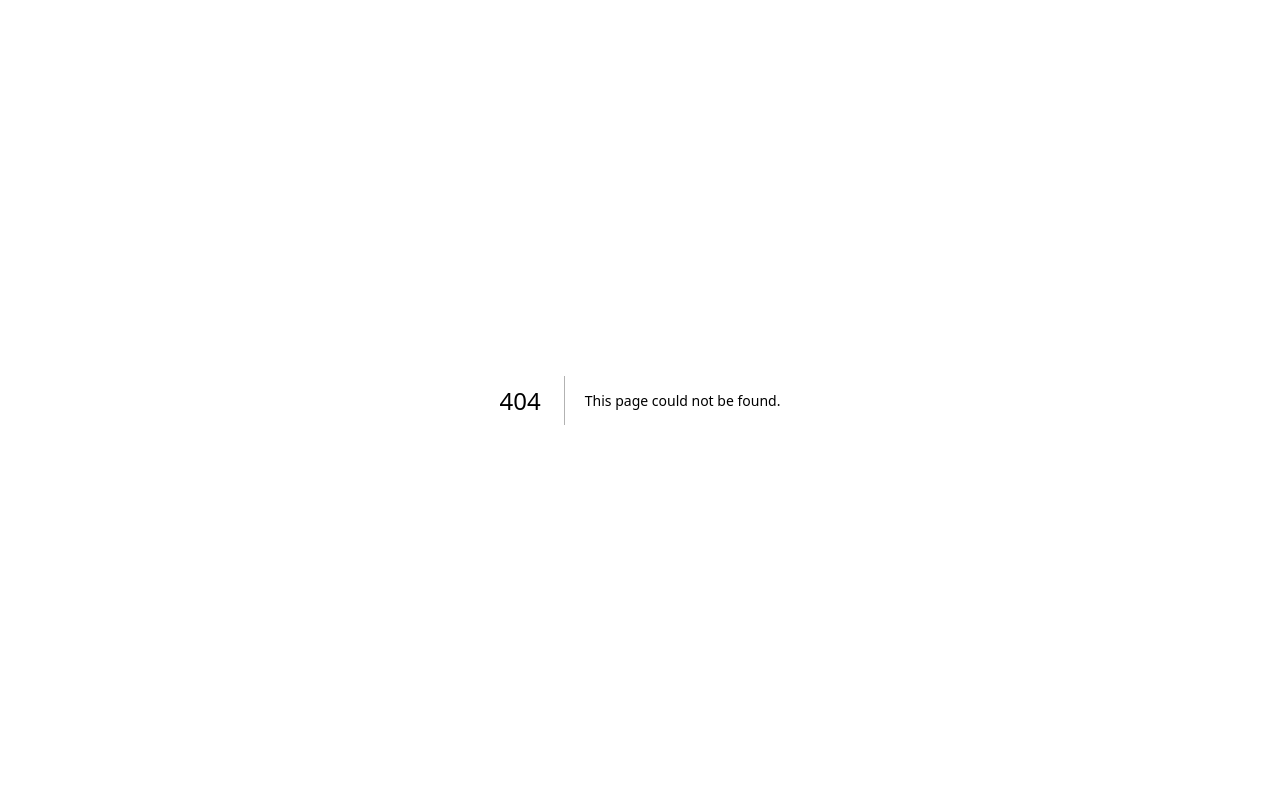
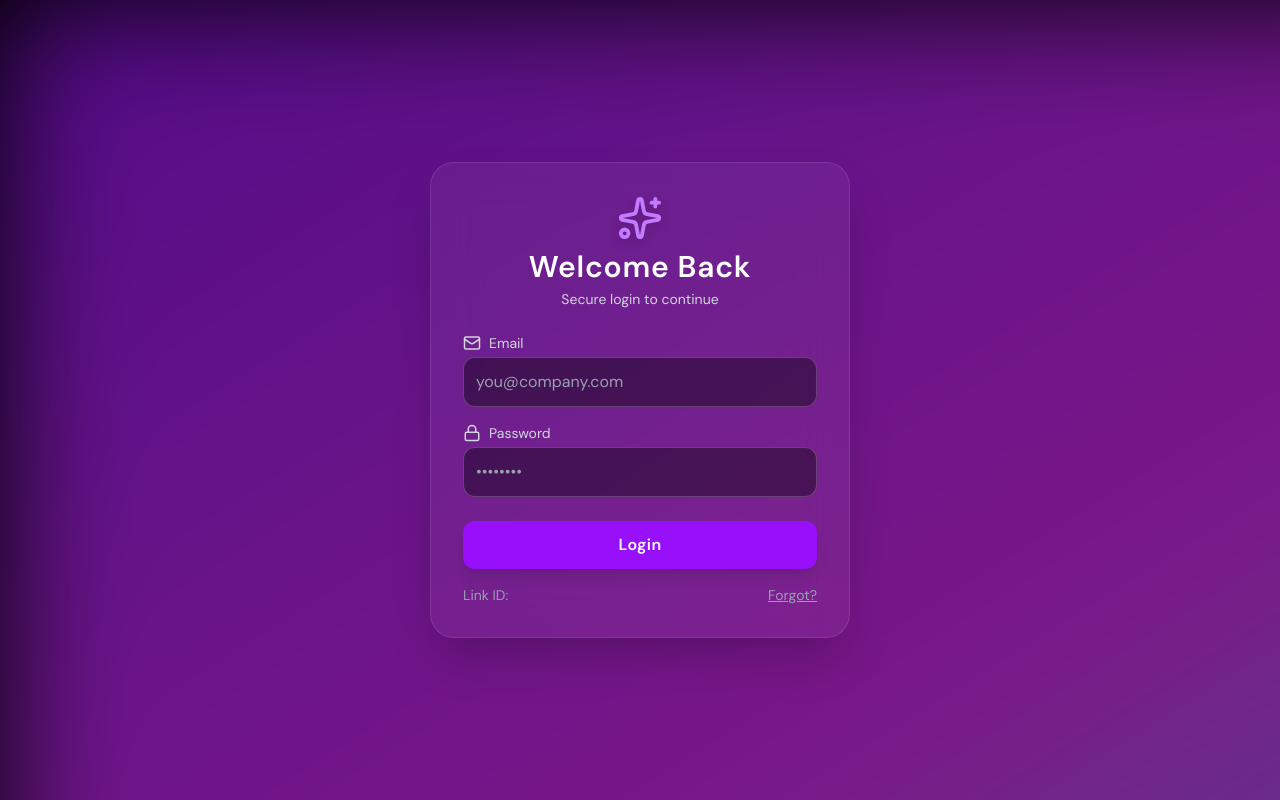
Before and after one commit to Roy-08/SESFMS, a Next.js app in the folder Ses/: page /login in a window 1280 px wide. Before the commit this address had no page. Built offline with nearby package versions, Linux system fonts and the light colour scheme.

Commit message:
Add files via upload

```diff
--- /dev/null
+++ b/Ses/app/(auth)/layout.js
@@ -0,0 +1,5 @@
+"use client";
+
+export default function AuthLayout({ children }) {
+  return <>{children}</>;
+}
--- /dev/null
+++ b/Ses/app/(auth)/login/page.jsx
@@ -0,0 +1,144 @@
+ "use client";
+
+export const dynamic = "force-dynamic";
+import React, { useState } from "react";
+import { useRouter, useSearchParams } from "next/navigation";
+import { motion } from "framer-motion";
+import { Sparkles, Lock, Mail } from "lucide-react";
+
+export default function LoginPage() {
+  const router = useRouter();
+  const params = useSearchParams();
+  const linkId = params?.get("linkId");
+
+  const [email, setEmail] = useState("");
+  const [password, setPassword] = useState("");
+  const [loading, setLoading] = useState(false);
+  const [error, setError] = useState("");
+
+  // make `e` optional and defensive — if doLogin is ever called without an event
+  // we won't crash (fixes: e.preventDefault() of null).
+  async function doLogin(e) {
+    try {
+      if (e && typeof e.preventDefault === "function") e.preventDefault();
+
+      setError("");
+      setLoading(true);
+
+      const res = await fetch("/api/login", {
+        method: "POST",
+        body: JSON.stringify({ email, password }),
+        headers: { "Content-Type": "application/json" },
+      });
+
+      const data = await res.json();
+
+      if (res.ok) {
+        // Prefer redirect from server but fallback to dashboard
+        router.push(data.redirect || "/dashboard");
+      } else {
+        setError(data?.message || "Login failed");
+        setLoading(false);
+      }
+    } catch (err) {
+      console.error("Login error:", err);
+      setError("Unexpected error — please try again.");
+      setLoading(false);
+    }
+  }
+
+  return (
+    <div className="relative w-screen h-screen overflow-hidden bg-black flex items-center justify-center">
+      {/* Background Animation */}
+      <div className="absolute inset-0 pointer-events-none">
+        <motion.div
+          initial={{ opacity: 0 }}
+          animate={{ opacity: 0.6 }}
+          transition={{ duration: 1.5 }}
+          className="absolute w-[160%] h-[160%] bg-gradient-to-br from-purple-600 via-fuchsia-500 to-blue-500 blur-3xl animate-pulse opacity-40"
+        />
+      </div>
+
+      {/* Card */}
+      <motion.div
+        initial={{ opacity: 0, scale: 0.92 }}
+        animate={{ opacity: 1, scale: 1 }}
+        transition={{ duration: 0.45, ease: "easeOut" }}
+        className="relative z-10 w-[420px] p-8 rounded-3xl backdrop-blur-xl border border-white/10 bg-white/5 shadow-2xl"
+      >
+        <div className="flex flex-col items-center mb-6 text-white">
+          <Sparkles size={46} className="text-purple-400 drop-shadow-lg mb-2" />
+          <h2 className="text-3xl font-semibold tracking-wide">Welcome Back</h2>
+          <p className="text-gray-300 text-sm mt-1">Secure login to continue</p>
+        </div>
+
+        <form onSubmit={doLogin}>
+          {/* Email Field */}
+          <div className="mt-2">
+            <label className="flex items-center gap-2 text-gray-300 mb-1">
+              <Mail size={18} />
+              <span className="text-sm">Email</span>
+            </label>
+            <input
+              name="email"
+              required
+              value={email}
+              onChange={(e) => setEmail(e.target.value)}
+              className="w-full p-3 bg-black/40 border border-white/20 rounded-xl text-white placeholder-gray-400 focus:outline-none focus:border-purple-500 transition"
+              placeholder="you@company.com"
+              type="email"
+              aria-label="Email"
+            />
+          </div>
+
+          {/* Password Field */}
+          <div className="mt-4">
+            <label className="flex items-center gap-2 text-gray-300 mb-1">
+              <Lock size={18} />
+              <span className="text-sm">Password</span>
+            </label>
+            <input
+              name="password"
+              required
+              value={password}
+              onChange={(e) => setPassword(e.target.value)}
+              className="w-full p-3 bg-black/40 border border-white/20 rounded-xl text-white placeholder-gray-400 focus:outline-none focus:border-purple-500 transition"
+              placeholder="••••••••"
+              type="password"
+              aria-label="Password"
+            />
+          </div>
+
+          {/* Error message */}
+          {error && (
+            <div className="mt-3 text-sm text-red-400 bg-red-900/20 p-2 rounded">
+              {error}
+            </div>
+          )}
+
+          <motion.button
+            type="submit"
+            whileHover={{ scale: loading ? 1 : 1.03 }}
+            whileTap={{ scale: 0.98 }}
+            disabled={loading}
+            className={`w-full mt-6 p-3 rounded-xl font-semibold shadow-lg tracking-wide text-white transition
+              ${loading ? "bg-purple-500/80 cursor-wait" : "bg-purple-600 hover:bg-purple-700"}`}
+          >
+            {loading ? "Logging in..." : "Login"}
+          </motion.button>
+        </form>
+
+        <div className="mt-4 flex items-center justify-between text-sm text-gray-400">
+          <div>Link ID: <span className="text-purple-300 font-semibold">{linkId}</span></div>
+          <button
+            type="button"
+            onClick={() => alert('Forgot password flow not implemented')}
+            className="underline"
+          >
+            Forgot?
+          </button>
+        </div>
+      </motion.div>
+    </div>
+  );
+}
```
